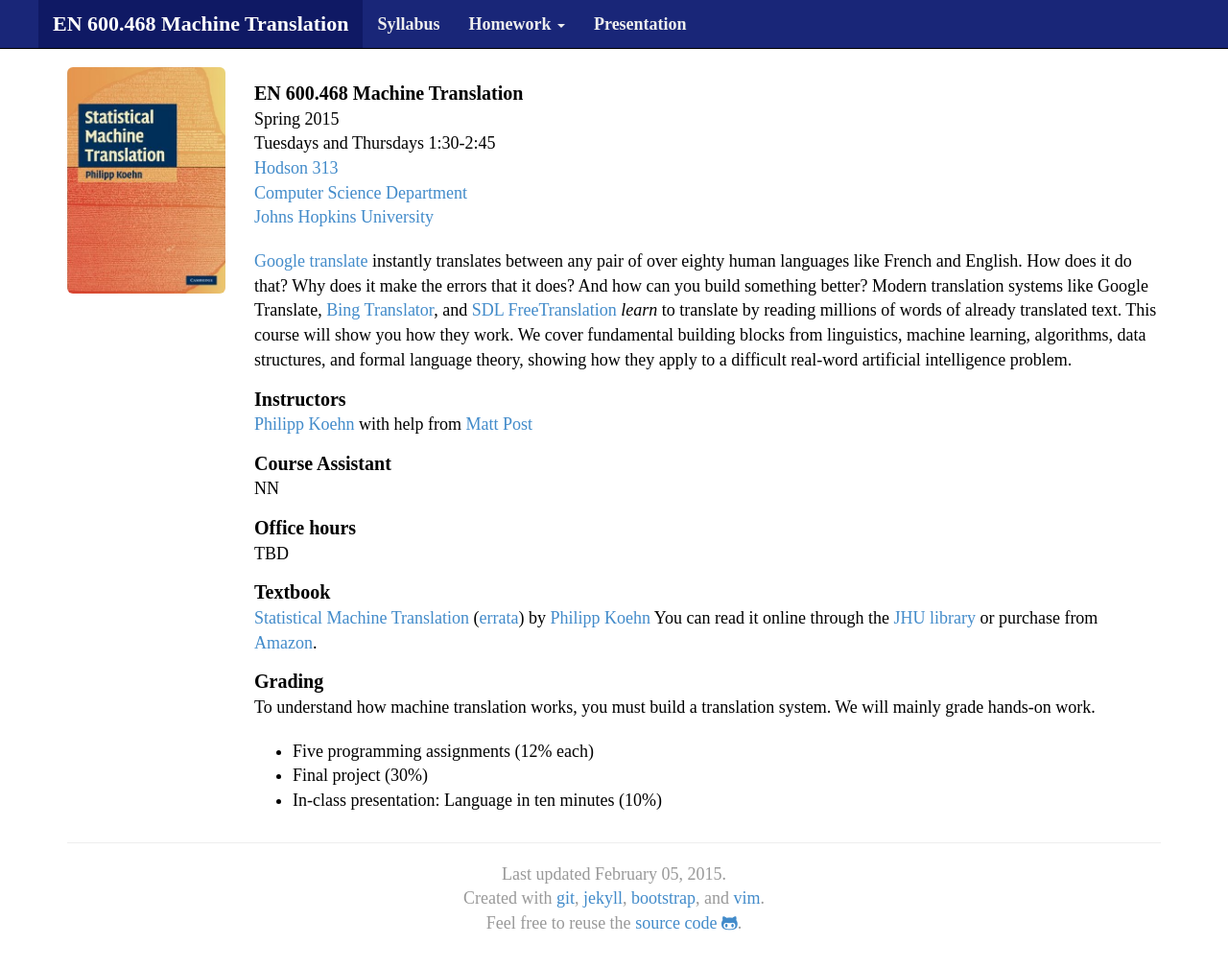
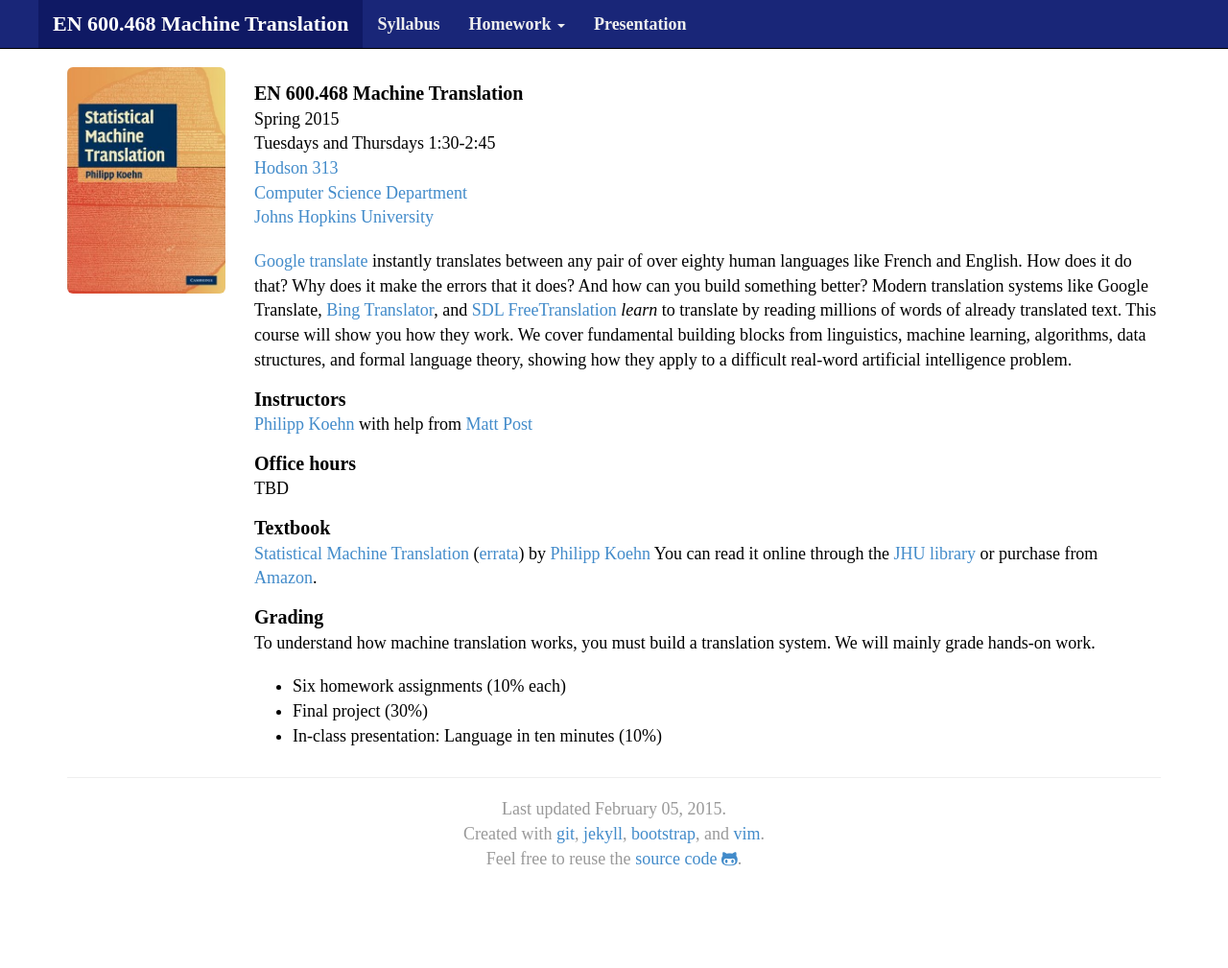
Before and after one commit to mt-class/jhu, a Jekyll site: the page built from index.md, in a window 1280 px wide and 1027 px high. Shown: the top 1009 px of the window at 96% size. Built offline with Jekyll 4.4.1, drawn with Linux system fonts in a browser that asks for light colours; nearby versions of some CDN libraries; some web fonts are replaced.

Commit message:
Update index.md

```diff
--- a/index.md
+++ b/index.md
@@ -32,9 +32,6 @@ Instructors
 : [Philipp Koehn](http://www.cs.jhu.edu/~phi/) with help from
   [Matt Post](http://www.cs.jhu.edu/~post/)
 
-Course Assistant
-: NN
-
 Office hours
 : TBD
 
@@ -48,6 +45,6 @@ Grading
 : To understand how machine translation works, you must build a translation system.
 We will mainly grade hands-on work.
 
-* Five programming assignments (12% each)
+* Six homework assignments (10% each)
 * Final project (30%)
 * In-class presentation: Language in ten minutes (10%)
```
